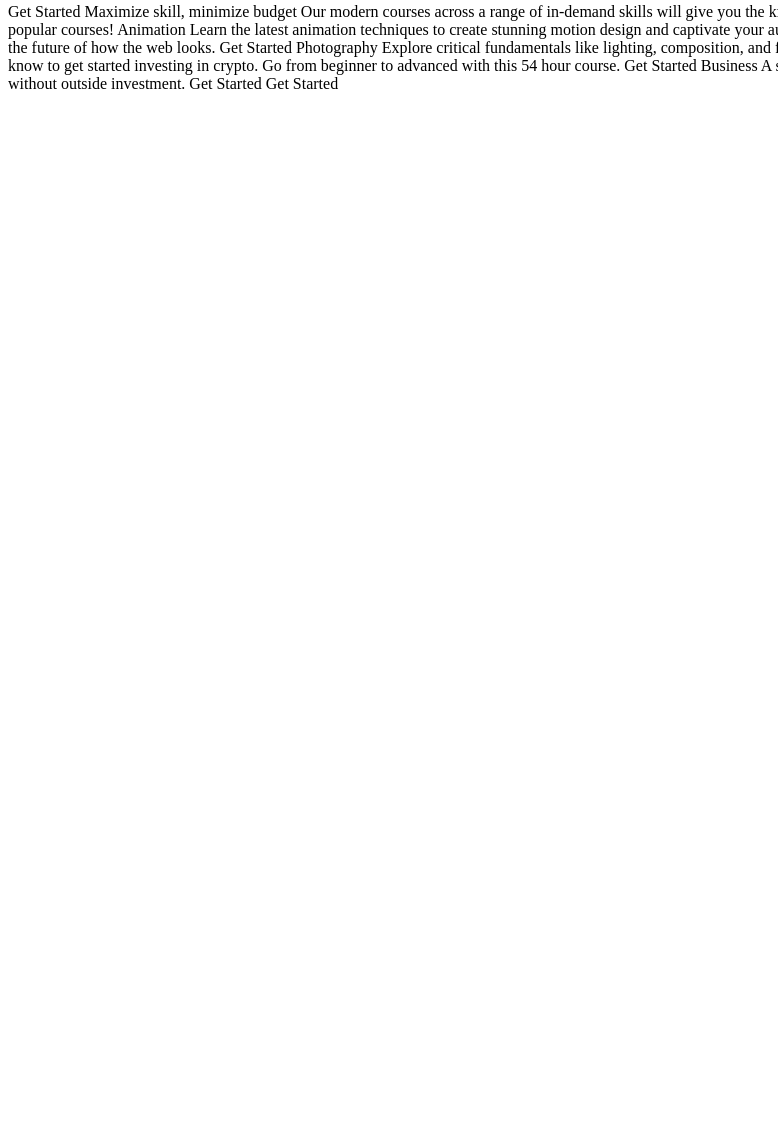
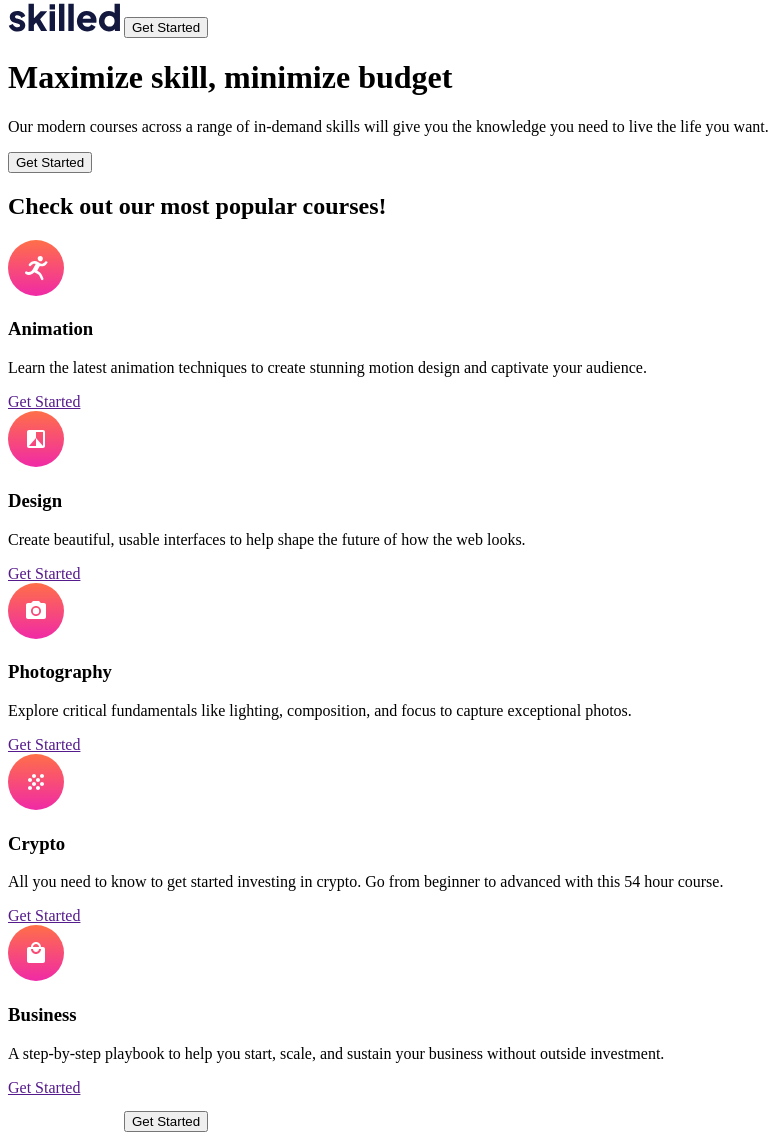
Before and after one commit to ArchieK9/skilled-elearning-landing, a plain HTML site: page index.html in a window 1280 px wide. Shown: the part 5-1145 px from the top of the page, without its empty margins (0-778 px from the left). Before the commit the page ends 800 px from the top, so only its background shows below. Drawn offline with Linux system fonts and the light colour scheme.

Commit message:
refactor: enhance course descriptions and structure in index.html

```diff
--- a/index.html
+++ b/index.html
@@ -1,53 +1,109 @@
 <!DOCTYPE html>
 <html lang="en">
   <head>
-  <meta charset="UTF-8">
-  <meta name="viewport" content="width=device-width, initial-scale=1.0">
+    <meta charset="UTF-8" />
+    <meta name="viewport" content="width=device-width, initial-scale=1.0" />
 
-  <link rel="icon" type="image/png" sizes="32x32" href="./assets/favicon-32x32.png">
-  <link rel="stylesheet" href="style.css">
+    <link
+      rel="icon"
+      type="image/png"
+      sizes="32x32"
+      href="./assets/favicon-32x32.png"
+    />
+    <link rel="stylesheet" href="style.css" />
 
     <title>Frontend Mentor | Skilled e-learning landing page</title>
   </head>
   <body>
+    <nav>
+      <img src="./assets/logo-dark.svg" alt="logo" />
+      <button>Get Started</button>
+    </nav>
 
-  Get Started
-
-  Maximize skill, minimize budget
-
+    <header>
+      <h1>Maximize skill, minimize budget</h1>
+      <p>
         Our modern courses across a range of in-demand skills will give you the
         knowledge you need to live the life you want.
+      </p>
+      <button>Get Started</button>
+    </header>
 
-  Get Started
+    <main>
+      <div class="inner">
+        <div><h2>Check out our most popular courses!</h2></div>
 
-  Check out our most popular courses!
-
-  Animation
+        <div>
+          <img
+            src="./assets/icon-animation.svg
+        "
+            alt="icon-animation"
+          />
+          <h3>Animation</h3>
+          <p>
             Learn the latest animation techniques to create stunning motion
             design and captivate your audience.
-  Get Started
-
-  Design
-  Create beautiful, usable interfaces to help shape the future of
-  how the web looks.
-  Get Started
-
-  Photography
+          </p>
+          <a href=""> Get Started </a>
+        </div>
+        <div>
+          <img
+            src="./assets/icon-design.svg
+        "
+            alt="icon-design"
+          />
+          <h3>Design</h3>
+          <p>
+            Create beautiful, usable interfaces to help shape the future of how
+            the web looks.
+          </p>
+          <a href=""> Get Started </a>
+        </div>
+        <div>
+          <img
+            src="./assets/icon-photography.svg
+        "
+            alt="icon-photography"
+          />
+          <h3>Photography</h3>
+          <p>
             Explore critical fundamentals like lighting, composition, and focus
             to capture exceptional photos.
-  Get Started
+          </p>
+          <a href=""> Get Started </a>
+        </div>
+        <div>
+          <img
+            src="./assets/icon-crypto.svg
+        "
+            alt="icon-crypto"
+          />
+          <h3>Crypto</h3>
+          <p>
+            All you need to know to get started investing in crypto. Go from
+            beginner to advanced with this 54 hour course.
+          </p>
+          <a href=""> Get Started </a>
+        </div>
+        <div>
+          <img
+            src="./assets/icon-business.svg
+        "
+            alt="icon-business"
+          />
+          <h3>Business</h3>
+          <p>
+            A step-by-step playbook to help you start, scale, and sustain your
+            business without outside investment.
+          </p>
+          <a href=""> Get Started </a>
+        </div>
+      </div>
+    </main>
 
-  Crypto
-  All you need to know to get started investing in crypto. Go from beginner
-  to advanced with this 54 hour course.
-  Get Started
-
-  Business
-  A step-by-step playbook to help you start, scale, and sustain your business
-  without outside investment.
-  Get Started
-
-  Get Started
-
+    <footer>
+      <img src="./assets/logo-light.svg" alt="logo" />
+      <button>Get Started</button>
+    </footer>
   </body>
 </html>
```
Lines whose indentation alone changed are shown as unchanged.
